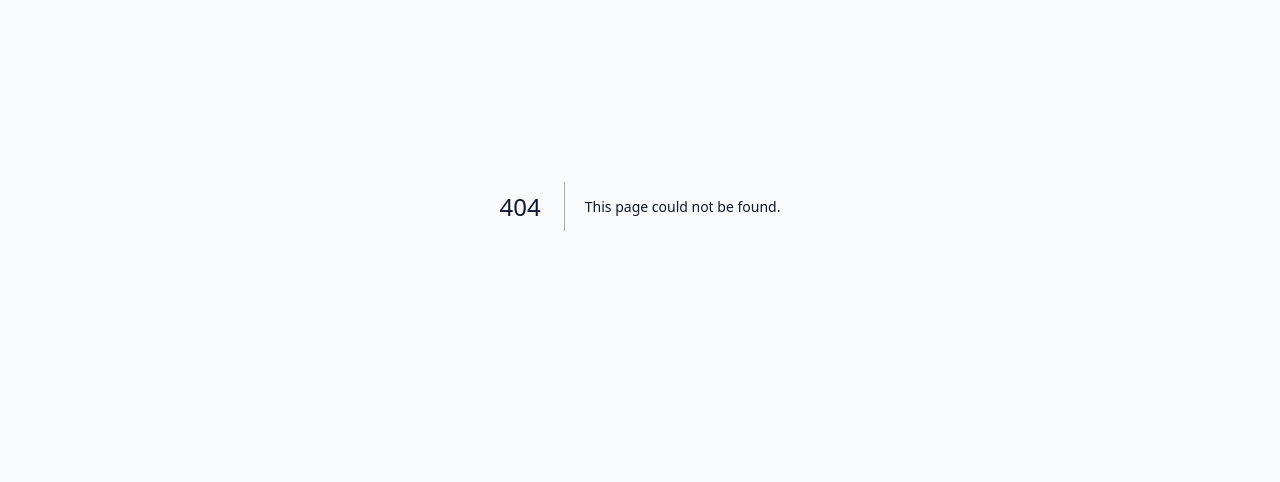
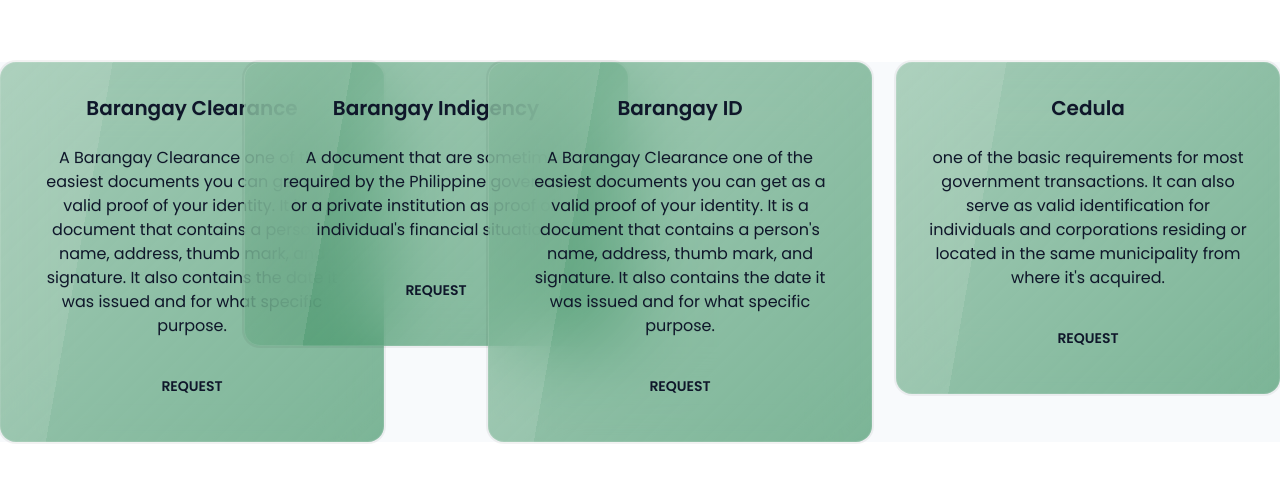
Before and after one commit to jazztinecruz/victoria-reyes, a Next.js app: page /documents in a window 1280 px wide. Before the commit this address had no page. Shown: the part 194-676 px from the top of the page. Built offline with nearby package versions, Linux system fonts and the light colour scheme.

Commit message:
Create a documents page for user

```diff
--- /dev/null
+++ b/app/(user)/documents/page.tsx
@@ -0,0 +1,85 @@
+"use client";
+import Link from "next/link";
+import { useState } from "react";
+import Button from "../../../components/elements/button/button";
+import Modal from "../../../components/elements/modal";
+
+const Documents = () => {
+  const [openRequestModal, setopenRequestModal] = useState(false);
+
+  const documents = [
+    {
+      name: "Barangay Clearance",
+      description:
+        "A Barangay Clearance one of the easiest documents you can get as a valid proof of your identity. It is a document that contains a person's name, address, thumb mark, and signature. It also contains the date it was issued and for what specific purpose.",
+    },
+    {
+      name: "Barangay Indigency",
+      description:
+        "A document that are sometimes required by the Philippine government or a private institution as proof of an individual's financial situation.",
+    },
+    {
+      name: "Barangay ID",
+      description:
+        "A Barangay Clearance one of the easiest documents you can get as a valid proof of your identity. It is a document that contains a person's name, address, thumb mark, and signature. It also contains the date it was issued and for what specific purpose.",
+    },
+    {
+      name: "Cedula",
+      description:
+        "one of the basic requirements for most government transactions. It can also serve as valid identification for individuals and corporations residing or located in the same municipality from where it's acquired.",
+    },
+  ];
+
+  return (
+    <div className="mt-20 grid h-full place-items-center laptop:mt-64">
+      <div className="grid grid-flow-row items-start justify-start gap-6 tablet:grid-cols-2 laptop:grid-flow-col">
+        {documents.map((document) => (
+          <div className="card glass w-96 cursor-pointer bg-brand/50 text-center">
+            <div className="card-body gap-6">
+              <h2 className="card-title justify-center">{document.name}</h2>
+              <p>{document.description}</p>
+              <div className="card-actions justify-center">
+                <button
+                  onClick={() => setopenRequestModal(!openRequestModal)}
+                  className="btn-ghost btn">
+                  Request
+                </button>
+              </div>
+            </div>
+          </div>
+        ))}
+
+        {openRequestModal && (
+          <Modal
+            size="medium"
+            as="div"
+            open
+            onClose={() => setopenRequestModal(!openRequestModal)}>
+            <div className="flex flex-col items-center justify-center gap-5 text-center">
+              <span className="mt-5 text-xl font-semibold text-brand">
+                You've succesfully requested!
+              </span>
+              <span className="text-gray mb-4 text-sm">
+                <span className="font-sembiold">Note:</span> You can only
+                request a document from{" "}
+                <span className="font-semibold">8:00 am</span> to{" "}
+                <span className="font-semibold">11:00 am</span>. All documents
+                that are requested after the desginated time will be process
+                tomorrow.
+                <br></br> <br></br>
+                <span>
+                  You can check your request's status on the{" "}
+                  <span className="font-semibold">Documents Status Page</span>{" "}
+                  and claim your document to our office.
+                </span>
+              </span>
+              <Button handler={() => setopenRequestModal(!openRequestModal)} name="Got it!" />
+            </div>
+          </Modal>
+        )}
+      </div>
+    </div>
+  );
+};
+
+export default Documents;
```
